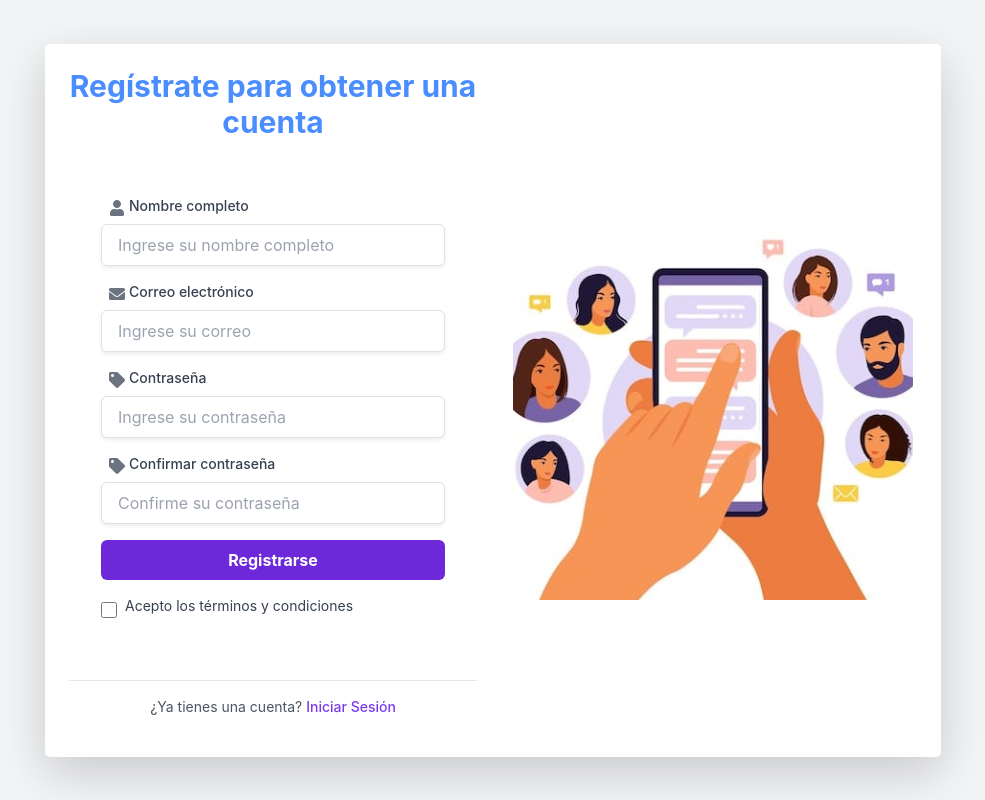
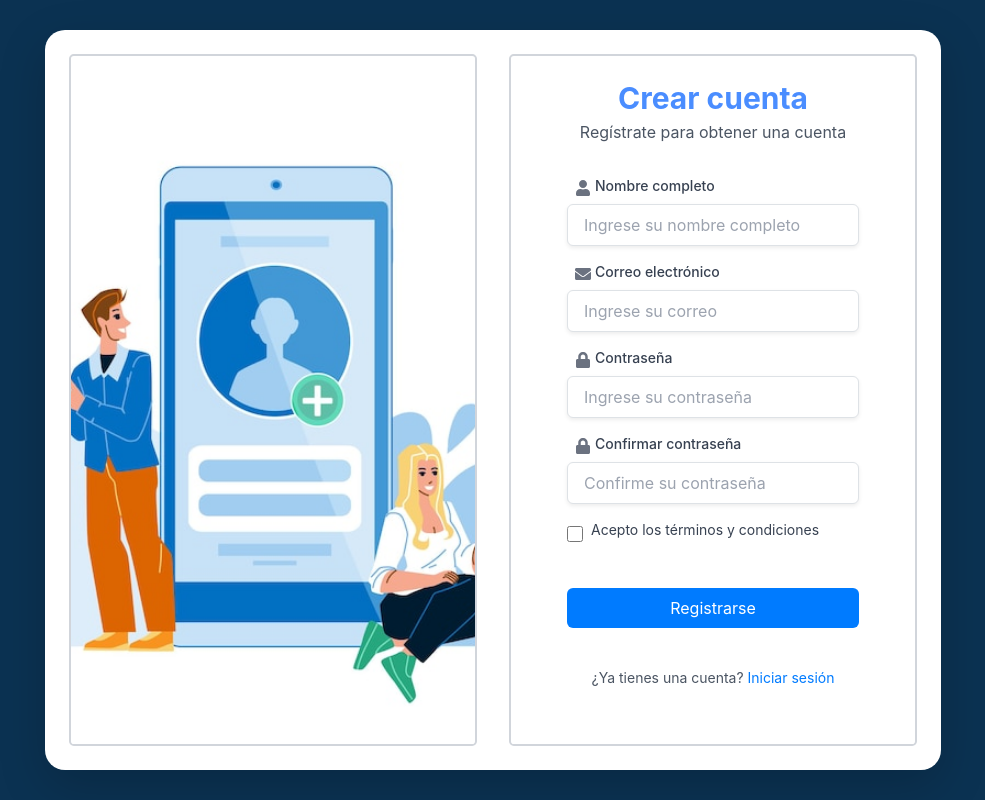
Before and after one commit to Fermosa-Weather/Maqueta_proyecto, a React (Vite) app in the folder client/: page /r in a window 1280 px wide. Shown: the whole page, without its empty margins (147-1132 px from the left). Built offline with nearby package versions, Linux system fonts and the light colour scheme; a web font is replaced by a local one.

Commit message:
Se rediseño el registro y se agrego el sweetAlert

```diff
--- a/client/src/components/Register/prueba_register.jsx
+++ b/client/src/components/Register/prueba_register.jsx
@@ -1,60 +1,92 @@
-import { FaEnvelope, FaTag, FaUser } from 'react-icons/fa';
-import { useState } from 'react';
-import { Link } from 'react-router-dom';
-import "../../stilos/soporte.css";
-import contactoImage from '../../../src/images2/contacto3.jpg';
+import React, { useState } from 'react';
+import axios from '../../api/axiosInstance';
+import { FaEnvelope, FaTag, FaUser, FaLock } from 'react-icons/fa';
+import { Link, useNavigate } from 'react-router-dom';
+import Swal from 'sweetalert2'; // Importar SweetAlert
+import '../../stilos/register.css';
+import contactoImage from '../../../src/images2/register_2.jpg';
 
 export function Prueba_register() {
-    const [loading, setLoading] = useState(false);  // Estado para el botón
-    const [message, setMessage] = useState('');  // Estado para mostrar mensajes
     const [formData, setFormData] = useState({
         name: '',
-        correo: '',
+        email: '',
         password: '',
         confirmPassword: '',
     });
 
-    const handleSubmit = (e) => {
-        e.preventDefault();
-        if (formData.password !== formData.confirmPassword) {
-            setMessage('Las contraseñas no coinciden.');
+    const { name, email, password, confirmPassword } = formData;
+    const navigate = useNavigate(); // Hook para redirigir
+
+    const handleChange = (event) => {
+        const { id, value } = event.target;
+        setFormData({ ...formData, [id]: value });
+    };
+
+    const handleSubmit = async (event) => {
+        event.preventDefault();
+
+        // Validar si las contraseñas coinciden
+        if (password !== confirmPassword) {
+            Swal.fire({
+                icon: 'error',
+                title: 'Error',
+                text: 'Las contraseñas no coinciden',
+            });
             return;
         }
 
-        setLoading(true);
-        // Lógica para iniciar sesión aquí...
-        // Simulación de error o éxito:
-        setTimeout(() => {
-            setLoading(false);
-            setMessage('Registro completado con éxito.'); // Ejemplo de mensaje
-        }, 2000);
-    };
+        try {
+            // Enviar los datos del formulario al backend
+            await axios.post('/auth/register', formData);
+            Swal.fire({
+                icon: 'success',
+                title: 'Éxito',
+                text: 'Usuario registrado con éxito',
+            });
 
-    const handleChange = (e) => {
+            // Limpiar el formulario
             setFormData({
-            ...formData,
-            [e.target.id]: e.target.value,
+                name: '',
+                email: '',
+                password: '',
+                confirmPassword: '',
             });
+
+            // Redirigir al login después del registro exitoso
+            navigate('/cuenta'); // Ruta para el componente LoginPage
+        } catch (err) {
+            Swal.fire({
+                icon: 'error',
+                title: 'Error',
+                text: err.response?.data?.message || 'Error al registrar',
+            });
+        }
     };
 
     return (
-        <div className="flex items-center justify-center min-h-screen bg-gray-100 p-4">
-            <div className="bg-white shadow-lg rounded-lg p-6 max-w-4xl w-full grid grid-cols-1 md:grid-cols-2 gap-8">
-                <div className="space-y-6">
+        <div className="contenedor-backgraound-register">
+            <div className="flex items-center justify-center min-h-screen bg-gray-1000 p-4">
+                <div className="bg-white shadow-lg p-6 max-w-4xl w-full grid grid-cols-1 md:grid-cols-2 gap-8" id="contenedor-registro">
+                    <div className="flex items-center justify-center border-2 border-gray-300 rounded-lg">
+                        <img
+                            src={contactoImage}
+                            alt="Imagen de contacto"
+                            className="w-full h-full object-cover rounded-lg"
+                            style={{ aspectRatio: "600/600", objectFit: "cover" }}
+                        />
+                    </div>
+
+                    <div className="space-y-5 border-2 border-gray-300 rounded-lg p-4">
                         <div className="text-center space-y-4 contactanos">
-                    {/* <h1 className="text-2xl font-bold text-gray-800">Crear Cuenta</h1> */}
-                        <h2 className="text-3xl md:text-3xl font-bold">
-                        Regístrate para obtener una cuenta
-                        </h2>
+                            <h2 className="text-3xl md:text-3xl font-bold">Crear cuenta</h2>
+                            <p className="text-gray-600 mt-1">Regístrate para obtener una cuenta</p>
                         </div>
                         <main>
                             <form onSubmit={handleSubmit} className="login-form">
                                 <div className="space-y-4">
                                     <div className="relative">
                                         <FaUser className="absolute top-1 left-2 text-gray-500" />
-                                    <label htmlFor="name" className="block text-sm font-medium text-gray-700 ml-7">
-                                        Nombre completo
-                                    </label>
+                                        <label htmlFor="name" className="block text-sm font-medium text-gray-700 ml-7">Nombre completo</label>
                                         <input
                                             id="name"
                                             name="name"
@@ -62,27 +94,25 @@ export function Prueba_register() {
                                             value={formData.name}
                                             onChange={handleChange}
                                             className="mt-1 block w-full border border-gray-300 rounded-md shadow-sm py-2 px-3 pl-10 text-gray-700 focus:ring-primary focus:border-primary input-editar"
+                                            required // Asegúrate de que este campo sea obligatorio
                                         />
                                     </div>
                                     <div className="relative">
                                         <FaEnvelope className="absolute top-1 left-2 text-gray-500" />
-                                    <label htmlFor="correo" className="block text-sm font-medium text-gray-700 ml-7">
-                                        Correo electrónico
-                                    </label>
+                                        <label htmlFor="email" className="block text-sm font-medium text-gray-700 ml-7">Correo electrónico</label>
                                         <input
-                                        id="correo"
-                                        name="correo"
+                                            id="email"
+                                            name="email"
                                             placeholder="Ingrese su correo"
-                                        value={formData.correo}
+                                            value={formData.email}
                                             onChange={handleChange}
                                             className="mt-1 block w-full border border-gray-300 rounded-md shadow-sm py-2 px-3 pl-10 text-gray-700 focus:ring-primary focus:border-primary input-editar"
+                                            required // Asegúrate de que este campo sea obligatorio
                                         />
                                     </div>
                                     <div className="relative">
-                                    <FaTag className="absolute top-1 left-2 text-gray-500" />
-                                    <label htmlFor="password" className="block text-sm font-medium text-gray-700 ml-7">
-                                        Contraseña
-                                    </label>
+                                        <FaLock className="absolute top-1 left-2 text-gray-500" />
+                                        <label htmlFor="password" className="block text-sm font-medium text-gray-700 ml-7">Contraseña</label>
                                         <input
                                             id="password"
                                             name="password"
@@ -91,14 +121,13 @@ export function Prueba_register() {
                                             value={formData.password}
                                             onChange={handleChange}
                                             className="mt-1 block w-full border border-gray-300 rounded-md shadow-sm py-2 px-3 pl-10 text-gray-700 focus:ring-primary focus:border-primary input-editar"
+                                            required // Asegúrate de que este campo sea obligatorio
                                         />
                                     </div>
 
                                     <div className="relative">
-                                    <FaTag className="absolute top-1 left-2 text-gray-500" />
-                                    <label htmlFor="confirmPassword" className="block text-sm font-medium text-gray-700 ml-7">
-                                        Confirmar contraseña
-                                    </label>
+                                        <FaLock className="absolute top-1 left-2 text-gray-500" />
+                                        <label htmlFor="confirmPassword" className="block text-sm font-medium text-gray-700 ml-7">Confirmar contraseña</label>
                                         <input
                                             id="confirmPassword"
                                             name="confirmPassword"
@@ -107,45 +136,27 @@ export function Prueba_register() {
                                             value={formData.confirmPassword}
                                             onChange={handleChange}
                                             className="mt-1 block w-full border border-gray-300 rounded-md shadow-sm py-2 px-3 pl-10 text-gray-700 focus:ring-primary focus:border-primary input-editar"
+                                            required // Asegúrate de que este campo sea obligatorio
                                         />
-                                </div>
-
-                                {message && <p className="error-message">{message}</p>}
-
-                                <button
-                                    type="submit"
-                                    className="w-full bg-gradient-to-r from-purple-600 to-blue-500 text-white font-bold py-2 px-4 rounded-md hover:from-purple-700 hover:to-blue-600 focus:outline-none focus:ring-2 focus:ring-purple-500 focus:ring-opacity-50 transition-colors duration-300"
-                                    disabled={loading}
-                                >
-                                    {loading ? 'Registrando...' : 'Registrarse'}
-                                </button>
                                     </div>
 
                                     <div className="flex items-center">
                                         <input id="terms" type="checkbox" className="h-4 w-4 text-purple-600 focus:ring-purple-500 border-gray-300 rounded" required />
-                                <label htmlFor="terms" className="ml-2 block text-sm text-gray-700">
-                                    Acepto los términos y condiciones
-                                </label>
+                                        <label htmlFor="terms" className="ml-2 block text-sm text-gray-700">Acepto los términos y condiciones</label>
                                     </div>
+                                </div>
+                                <button
+                                    type="submit"
+                                    className="w-full bg-primary text-white py-2 rounded-md mt-4"
+                                >
+                                    Registrarse
+                                </button>
+                                <p className="mt-4 text-center text-sm text-gray-600">
+                                    ¿Ya tienes una cuenta? <Link to="/cuenta" className="text-primary hover:underline">Iniciar sesión</Link>
+                                </p>
                             </form>
                         </main>
-                    <footer className="px-6 py-3 bg-gray-50 border-t border-gray-100 rounded-b-lg">
-                        <p className="text-center text-sm text-gray-600">
-                            ¿Ya tienes una cuenta?{' '}
-                            <Link to="/login" className="font-medium text-purple-600 hover:text-purple-500">
-                                Iniciar Sesión
-                            </Link>
-                        </p>
-                    </footer>
                     </div>
-
-                <div className="flex items-center justify-center">
-                    <img
-                        src={contactoImage}
-                        alt="Edit Profile"
-                        className="w-full max-w-[400px] rounded-lg bg-gradient-to-r from-[#8e2de2] to-[#4a00e0]"
-                        style={{ aspectRatio: "600/600", objectFit: "cover" }}
-                    />
                 </div>
             </div>
         </div>
--- a/client/src/stilos/login.css
+++ b/client/src/stilos/login.css
@@ -15,7 +15,7 @@
 } */
 
 .login-background {
-background-color: #3a127a;
+background-color:#0b3252;
 }
 
 #contenedor-login{
--- a/client/src/stilos/register.css
+++ b/client/src/stilos/register.css
@@ -4,6 +4,15 @@
 @tailwind components;
 @tailwind utilities;
 /* General styles for the registration page */
+
+.contenedor-backgraound-register{
+  background-color: #0b3252;
+}
+
+#contenedor-registro{
+  border-radius: 20px;
+}
+
 .bg-gradient-to-br {
     background: linear-gradient(to bottom right, #6d28d9, #3b82f6);
   }
```
Also changed, not shown: client/src/images2/register_2.jpg (added). Lines whose indentation alone changed are shown as unchanged.
